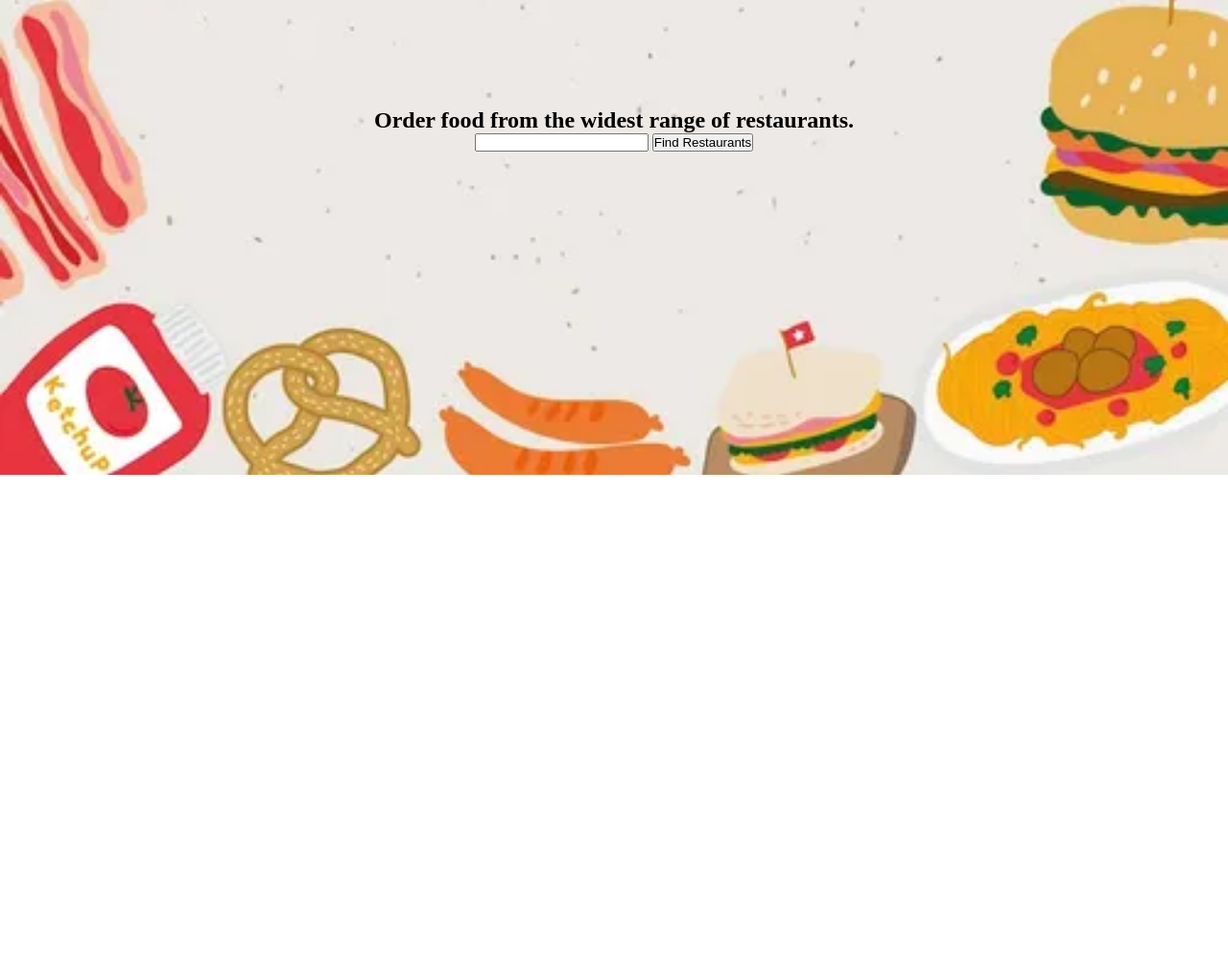
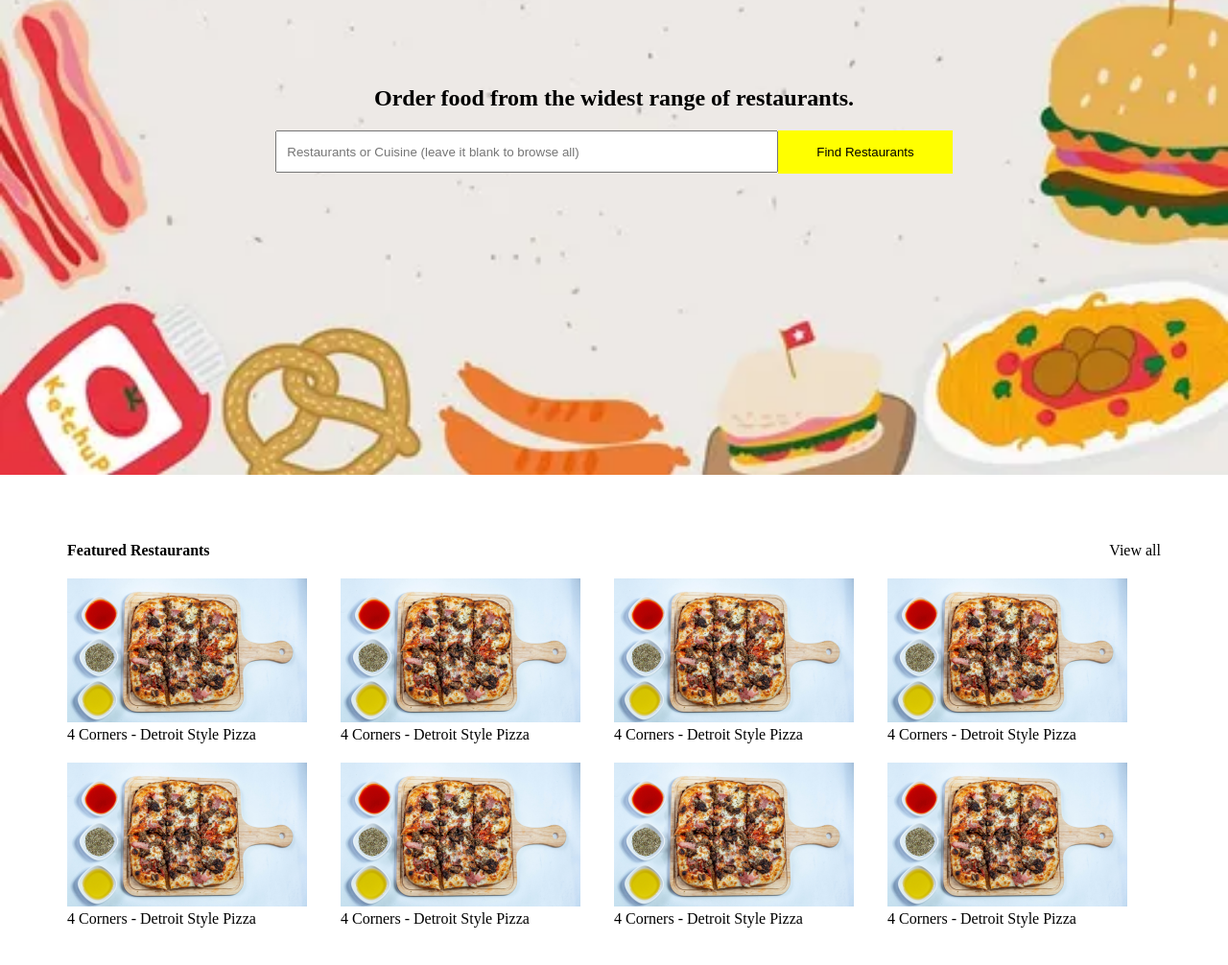
Before and after one commit to Sangam941/Physical-mern-class, a plain HTML site: page foodmandu/index.html in a window 1280 px wide. Shown: the part 280-1286 px from the top of the page at 96% size. Before the commit the page ends 800 px from the top, so only its background shows below. Drawn offline with Linux system fonts and the light colour scheme.

Commit message:
foodmandu continue

```diff
--- a/foodmandu/index.html
+++ b/foodmandu/index.html
@@ -37,6 +37,42 @@
             justify-content: center;
             align-items: center;
             flex-direction: column;
+            gap: 20px;
+        }
+
+        form{
+            display: flex;
+        }
+
+        form .input{
+            width: 500px;
+            height: 40px;
+            padding: 0px 10px;
+        }
+
+        form .button{
+            background-color: yellow;
+            padding: 15px 40px;
+            border: none;
+        }
+
+        /* menu */
+
+        .menu{
+            padding: 70px;
+        }
+
+        .menu .topic{
+            display: flex;
+            justify-content: space-between;
+            align-items: center;
+            margin-bottom: 20px;
+        }
+
+        .menu-cards{
+            display: grid;
+            grid-template-columns: 1fr 1fr 1fr 1fr;
+            row-gap: 20px;
         }
     </style>
 </head>
@@ -55,12 +91,85 @@
             <h1>Order food from the widest range of restaurants.</h1>
 
             <form>
-                <input type="text" name="" id="">
-                <input type="button" value="Find Restaurants">
+                <input class="input" type="text" name="" id="" placeholder="Restaurants or Cuisine (leave it blank to browse all)">
+                <input class="button" type="button" value="Find Restaurants">
             </form>
         </section>
 
         <section class="menu">
+            <div class="topic">
+                <h4>Featured Restaurants</h4>
+                <p>View all</p>
+            </div>
+
+            <div class="menu-cards">
+                <div class="card">
+                    <div class="image">
+                        <img src="/foodmandu/images/pizza.png" alt="" height="150">
+                    </div>
+
+                    <p>4 Corners - Detroit Style Pizza</p>
+                </div>
+
+                <div class="card">
+                    <div class="image">
+                        <img src="/foodmandu/images/pizza.png" alt="" height="150">
+                    </div>
+
+                    <p>4 Corners - Detroit Style Pizza</p>
+                </div>
+
+                <div class="card">
+                    <div class="image">
+                        <img src="/foodmandu/images/pizza.png" alt="" height="150">
+                    </div>
+
+                    <p>4 Corners - Detroit Style Pizza</p>
+                </div>
+
+                <div class="card">
+                    <div class="image">
+                        <img src="/foodmandu/images/pizza.png" alt="" height="150">
+                    </div>
+
+                    <p>4 Corners - Detroit Style Pizza</p>
+                </div>
+
+                <div class="card">
+                    <div class="image">
+                        <img src="/foodmandu/images/pizza.png" alt="" height="150">
+                    </div>
+
+                    <p>4 Corners - Detroit Style Pizza</p>
+                </div>
+
+                <div class="card">
+                    <div class="image">
+                        <img src="/foodmandu/images/pizza.png" alt="" height="150">
+                    </div>
+
+                    <p>4 Corners - Detroit Style Pizza</p>
+                </div>
+
+                <div class="card">
+                    <div class="image">
+                        <img src="/foodmandu/images/pizza.png" alt="" height="150">
+                    </div>
+
+                    <p>4 Corners - Detroit Style Pizza</p>
+                </div>
+
+                <div class="card">
+                    <div class="image">
+                        <img src="/foodmandu/images/pizza.png" alt="" height="150">
+                    </div>
+
+                    <p>4 Corners - Detroit Style Pizza</p>
+                </div>
+
+
+            </div>
+
 
         </section>
     </main>
```
Also changed, not shown: foodmandu/images/pizza.png (added).
